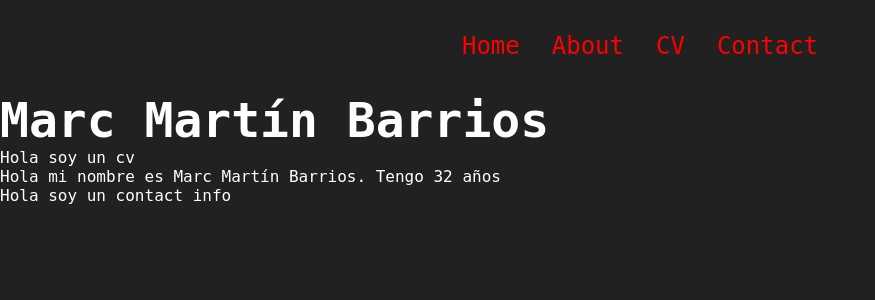
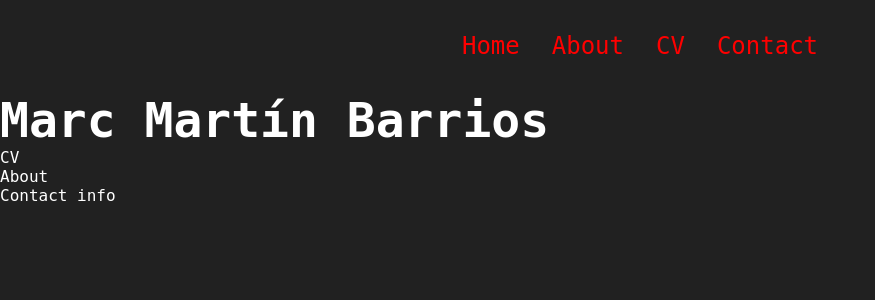
Before and after one commit to MarcMB89/portfolio, a React (Create React App) app: page / in a window 1280 px wide. Shown: the top 300 px of the page, without its empty margins (0-875 px from the left). Built offline with nearby package versions, Linux system fonts and the light colour scheme.

Commit message:
Edit default text on About, CV, Contact

```diff
--- a/src/components/About/About.jsx
+++ b/src/components/About/About.jsx
@@ -3,7 +3,7 @@ import React from 'react';
 const About = function About() {
   return (
     <section className="about_container">
-      <article>Hola mi nombre es Marc Martín Barrios. Tengo 32 años </article>
+      <article>About</article>
     </section>
   );
 };
--- a/src/components/CV/Curriculum.jsx
+++ b/src/components/CV/Curriculum.jsx
@@ -3,7 +3,7 @@ import React from 'react';
 const CV = function CV() {
   return (
     <div>
-      <p>Hola soy un cv</p>
+      <p>CV</p>
     </div>
   );
 };
--- a/src/components/Contact/Contact.jsx
+++ b/src/components/Contact/Contact.jsx
@@ -3,7 +3,7 @@ import React from 'react';
 const Contact = function Contact() {
   return (
     <div>
-      <p>Hola soy un contact info</p>
+      <p>Contact info</p>
     </div>
   );
 };
```
